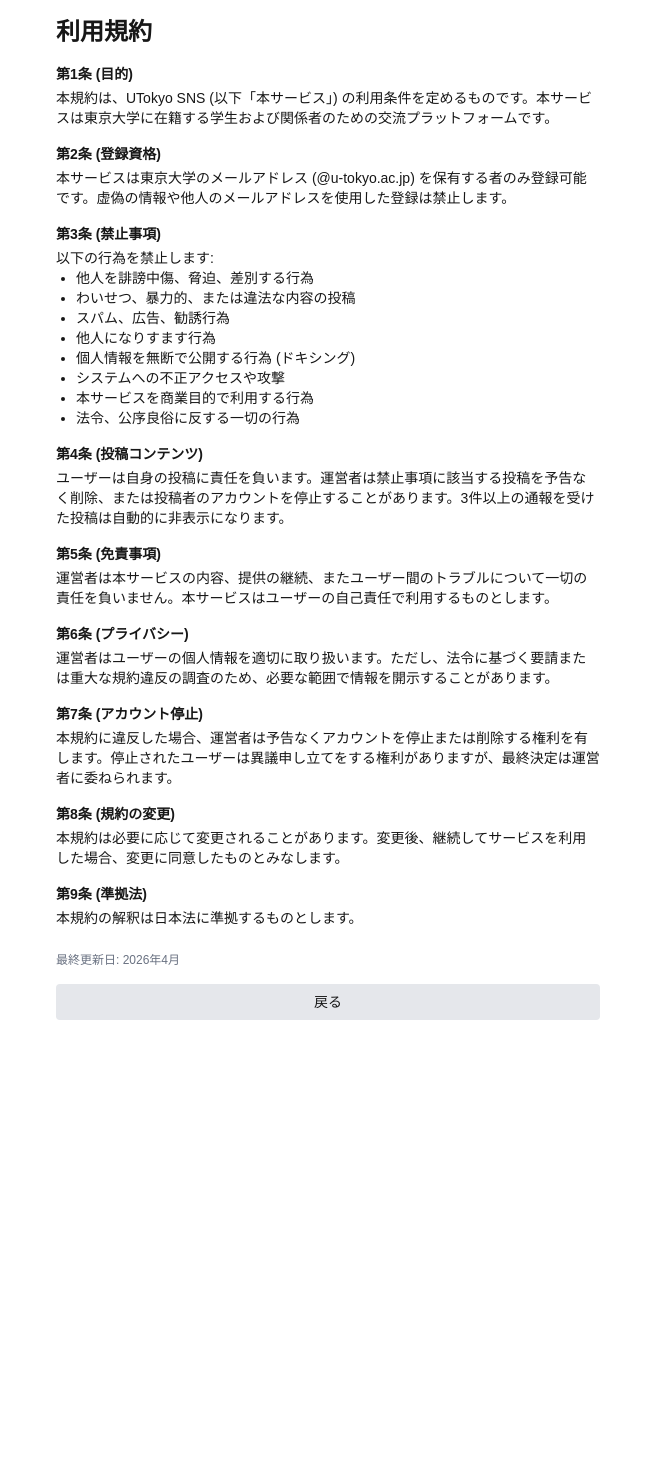
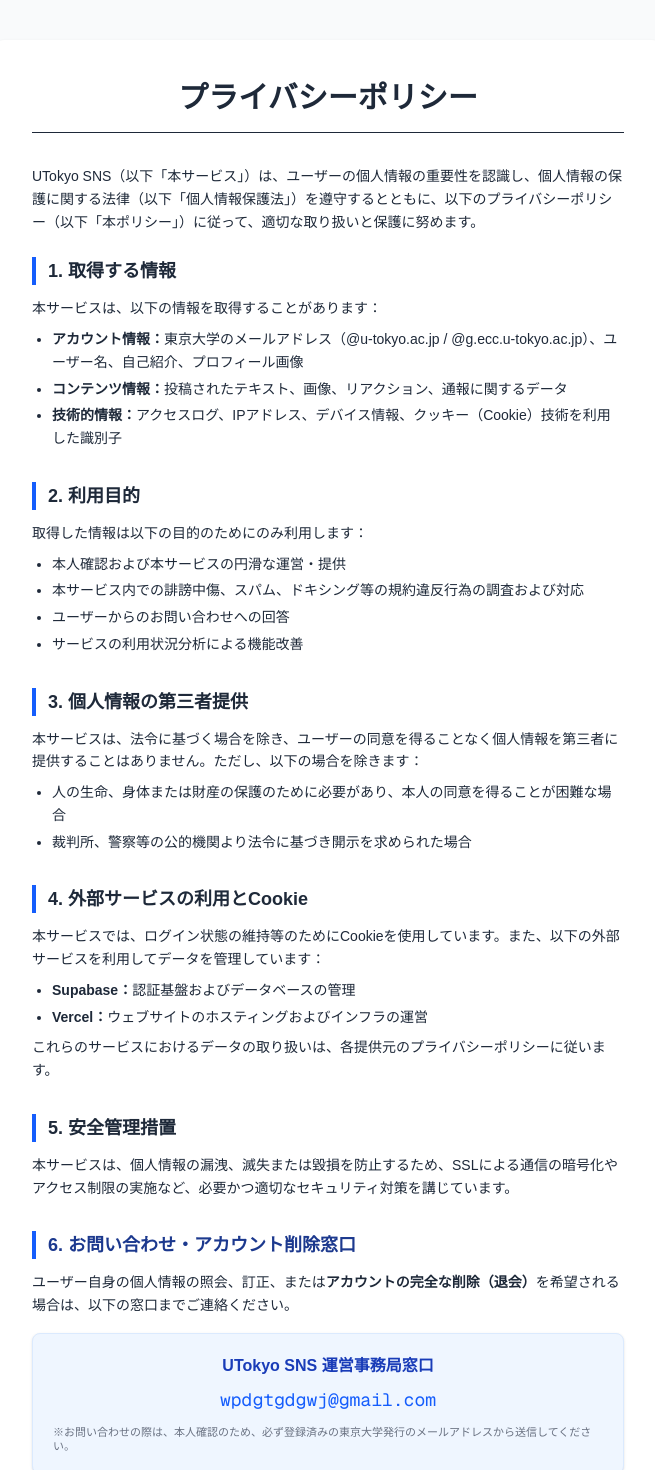
Before and after one commit to kiyotomokurodaut-source/utokyo-sns, a Next.js app: page /terms in a window 1280 px wide. Shown: the top 1470 px of the page, without its empty margins (312-967 px from the left). Before the commit the page ends 1036 px from the top, so only its background shows below. Built offline with nearby package versions, Linux system fonts and the light colour scheme.

Commit message:
Update privacy policy with contact email

```diff
--- a/app/terms/page.tsx
+++ b/app/terms/page.tsx
@@ -1,75 +1,102 @@
 'use client'
 import { useRouter } from 'next/navigation'
 
-export default function Terms() {
+export default function PrivacyPolicy() {
   const router = useRouter()
+
   return (
-    <div className="max-w-xl mx-auto p-4 text-sm">
-      <h1 className="text-2xl font-bold mb-4">利用規約</h1>
+    <div className="min-h-screen bg-gray-50 py-10 px-4">
+      <div className="max-w-2xl mx-auto bg-white shadow-sm rounded-xl p-6 md:p-10 text-sm text-gray-800 leading-relaxed">
+        <h1 className="text-3xl font-bold mb-8 text-center border-b pb-4">プライバシーポリシー</h1>
 
-      <section className="mb-4">
-        <h2 className="font-bold mb-1">第1条 (目的)</h2>
-        <p>本規約は、UTokyo SNS (以下「本サービス」) の利用条件を定めるものです。本サービスは東京大学に在籍する学生および関係者のための交流プラットフォームです。</p>
-      </section>
+        <p className="mb-6">
+          UTokyo SNS（以下「本サービス」）は、ユーザーの個人情報の重要性を認識し、個人情報の保護に関する法律（以下「個人情報保護法」）を遵守するとともに、以下のプライバシーポリシー（以下「本ポリシー」）に従って、適切な取り扱いと保護に努めます。
+        </p>
 
-      <section className="mb-4">
-        <h2 className="font-bold mb-1">第2条 (登録資格)</h2>
-        <p>本サービスは東京大学のメールアドレス (@u-tokyo.ac.jp) を保有する者のみ登録可能です。虚偽の情報や他人のメールアドレスを使用した登録は禁止します。</p>
-      </section>
-
-      <section className="mb-4">
-        <h2 className="font-bold mb-1">第3条 (禁止事項)</h2>
-        <p>以下の行為を禁止します:</p>
-        <ul className="list-disc pl-5">
-          <li>他人を誹謗中傷、脅迫、差別する行為</li>
-          <li>わいせつ、暴力的、または違法な内容の投稿</li>
-          <li>スパム、広告、勧誘行為</li>
-          <li>他人になりすます行為</li>
-          <li>個人情報を無断で公開する行為 (ドキシング)</li>
-          <li>システムへの不正アクセスや攻撃</li>
-          <li>本サービスを商業目的で利用する行為</li>
-          <li>法令、公序良俗に反する一切の行為</li>
+        {/* 第1条 */}
+        <section className="mb-8">
+          <h2 className="font-bold text-lg mb-3 border-l-4 border-blue-600 pl-3">1. 取得する情報</h2>
+          <p>本サービスは、以下の情報を取得することがあります：</p>
+          <ul className="list-disc pl-5 mt-2 space-y-1">
+            <li><strong>アカウント情報：</strong>東京大学のメールアドレス（@u-tokyo.ac.jp / @g.ecc.u-tokyo.ac.jp）、ユーザー名、自己紹介、プロフィール画像</li>
+            <li><strong>コンテンツ情報：</strong>投稿されたテキスト、画像、リアクション、通報に関するデータ</li>
+            <li><strong>技術的情報：</strong>アクセスログ、IPアドレス、デバイス情報、クッキー（Cookie）技術を利用した識別子</li>
           </ul>
         </section>
 
-      <section className="mb-4">
-        <h2 className="font-bold mb-1">第4条 (投稿コンテンツ)</h2>
-        <p>ユーザーは自身の投稿に責任を負います。運営者は禁止事項に該当する投稿を予告なく削除、または投稿者のアカウントを停止することがあります。3件以上の通報を受けた投稿は自動的に非表示になります。</p>
+        {/* 第2条 */}
+        <section className="mb-8">
+          <h2 className="font-bold text-lg mb-3 border-l-4 border-blue-600 pl-3">2. 利用目的</h2>
+          <p>取得した情報は以下の目的のためにのみ利用します：</p>
+          <ul className="list-disc pl-5 mt-2 space-y-1">
+            <li>本人確認および本サービスの円滑な運営・提供</li>
+            <li>本サービス内での誹謗中傷、スパム、ドキシング等の規約違反行為の調査および対応</li>
+            <li>ユーザーからのお問い合わせへの回答</li>
+            <li>サービスの利用状況分析による機能改善</li>
+          </ul>
         </section>
 
-      <section className="mb-4">
-        <h2 className="font-bold mb-1">第5条 (免責事項)</h2>
-        <p>運営者は本サービスの内容、提供の継続、またユーザー間のトラブルについて一切の責任を負いません。本サービスはユーザーの自己責任で利用するものとします。</p>
+        {/* 第3条 */}
+        <section className="mb-8">
+          <h2 className="font-bold text-lg mb-3 border-l-4 border-blue-600 pl-3">3. 個人情報の第三者提供</h2>
+          <p>
+            本サービスは、法令に基づく場合を除き、ユーザーの同意を得ることなく個人情報を第三者に提供することはありません。ただし、以下の場合を除きます：
+          </p>
+          <ul className="list-disc pl-5 mt-2 space-y-1">
+            <li>人の生命、身体または財産の保護のために必要があり、本人の同意を得ることが困難な場合</li>
+            <li>裁判所、警察等の公的機関より法令に基づき開示を求められた場合</li>
+          </ul>
         </section>
 
-      <section className="mb-4">
-        <h2 className="font-bold mb-1">第6条 (プライバシー)</h2>
-        <p>運営者はユーザーの個人情報を適切に取り扱います。ただし、法令に基づく要請または重大な規約違反の調査のため、必要な範囲で情報を開示することがあります。</p>
+        {/* 第4条 */}
+        <section className="mb-8">
+          <h2 className="font-bold text-lg mb-3 border-l-4 border-blue-600 pl-3">4. 外部サービスの利用とCookie</h2>
+          <p>
+            本サービスでは、ログイン状態の維持等のためにCookieを使用しています。また、以下の外部サービスを利用してデータを管理しています：
+          </p>
+          <ul className="list-disc pl-5 mt-2 space-y-1">
+            <li><strong>Supabase：</strong>認証基盤およびデータベースの管理</li>
+            <li><strong>Vercel：</strong>ウェブサイトのホスティングおよびインフラの運営</li>
+          </ul>
+          <p className="mt-2">これらのサービスにおけるデータの取り扱いは、各提供元のプライバシーポリシーに従います。</p>
         </section>
 
-      <section className="mb-4">
-        <h2 className="font-bold mb-1">第7条 (アカウント停止)</h2>
-        <p>本規約に違反した場合、運営者は予告なくアカウントを停止または削除する権利を有します。停止されたユーザーは異議申し立てをする権利がありますが、最終決定は運営者に委ねられます。</p>
+        {/* 第5条 */}
+        <section className="mb-8">
+          <h2 className="font-bold text-lg mb-3 border-l-4 border-blue-600 pl-3">5. 安全管理措置</h2>
+          <p>
+            本サービスは、個人情報の漏洩、滅失または毀損を防止するため、SSLによる通信の暗号化やアクセス制限の実施など、必要かつ適切なセキュリティ対策を講じています。
+          </p>
         </section>
 
-      <section className="mb-4">
-        <h2 className="font-bold mb-1">第8条 (規約の変更)</h2>
-        <p>本規約は必要に応じて変更されることがあります。変更後、継続してサービスを利用した場合、変更に同意したものとみなします。</p>
+        {/* 第6条 */}
+        <section className="mb-10">
+          <h2 className="font-bold text-lg mb-3 border-l-4 border-blue-600 pl-3 text-blue-900">6. お問い合わせ・アカウント削除窓口</h2>
+          <p>
+            ユーザー自身の個人情報の照会、訂正、または<strong>アカウントの完全な削除（退会）</strong>を希望される場合は、以下の窓口までご連絡ください。
+          </p>
+
+          <div className="mt-4 p-5 bg-blue-50 rounded-lg border border-blue-100 shadow-sm">
+            <p className="text-center font-bold text-blue-800 text-base mb-2">UTokyo SNS 運営事務局窓口</p>
+            <p className="text-center font-mono text-lg text-blue-600 select-all">
+              wpdgtgdgwj@gmail.com
+            </p>
+            <p className="mt-3 text-[11px] text-gray-500 leading-tight">
+              ※お問い合わせの際は、本人確認のため、必ず登録済みの東京大学発行のメールアドレスから送信してください。
+            </p>
+          </div>
         </section>
 
-      <section className="mb-6">
-        <h2 className="font-bold mb-1">第9条 (準拠法)</h2>
-        <p>本規約の解釈は日本法に準拠するものとします。</p>
-      </section>
-
-      <p className="text-gray-500 text-xs">最終更新日: 2026年4月</p>
-
+        <div className="flex flex-col items-center border-t pt-8">
+          <p className="text-gray-400 text-xs mb-6">最終更新日: 2026年4月22日</p>
           <button
             onClick={() => router.back()}
-        className="mt-4 bg-gray-200 px-4 py-2 rounded w-full"
+            className="w-full md:w-64 bg-blue-600 hover:bg-blue-700 text-white font-bold py-3 px-6 rounded-lg transition-all transform active:scale-95 shadow-lg"
           >
-        戻る
+            同意して戻る
           </button>
+        </div>
+      </div>
     </div>
   )
 }
```
Lines whose indentation alone changed are shown as unchanged.
